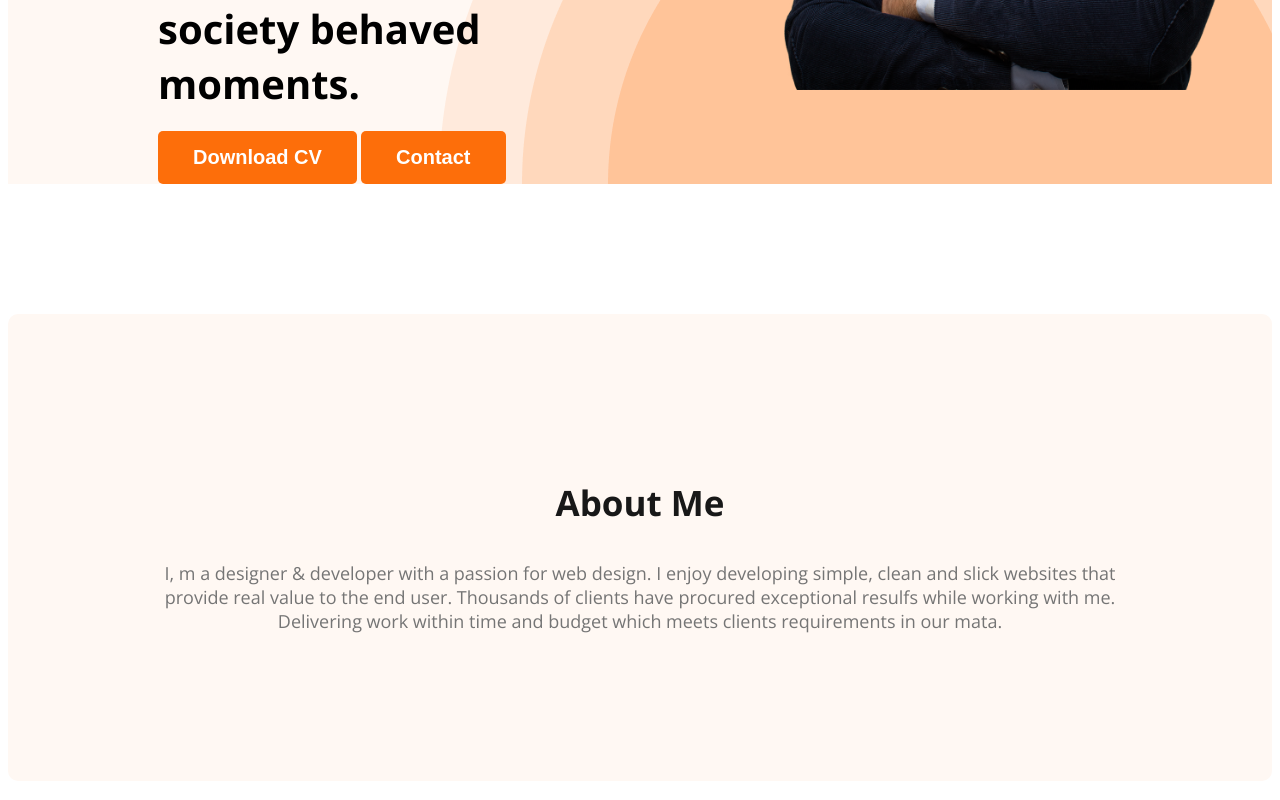
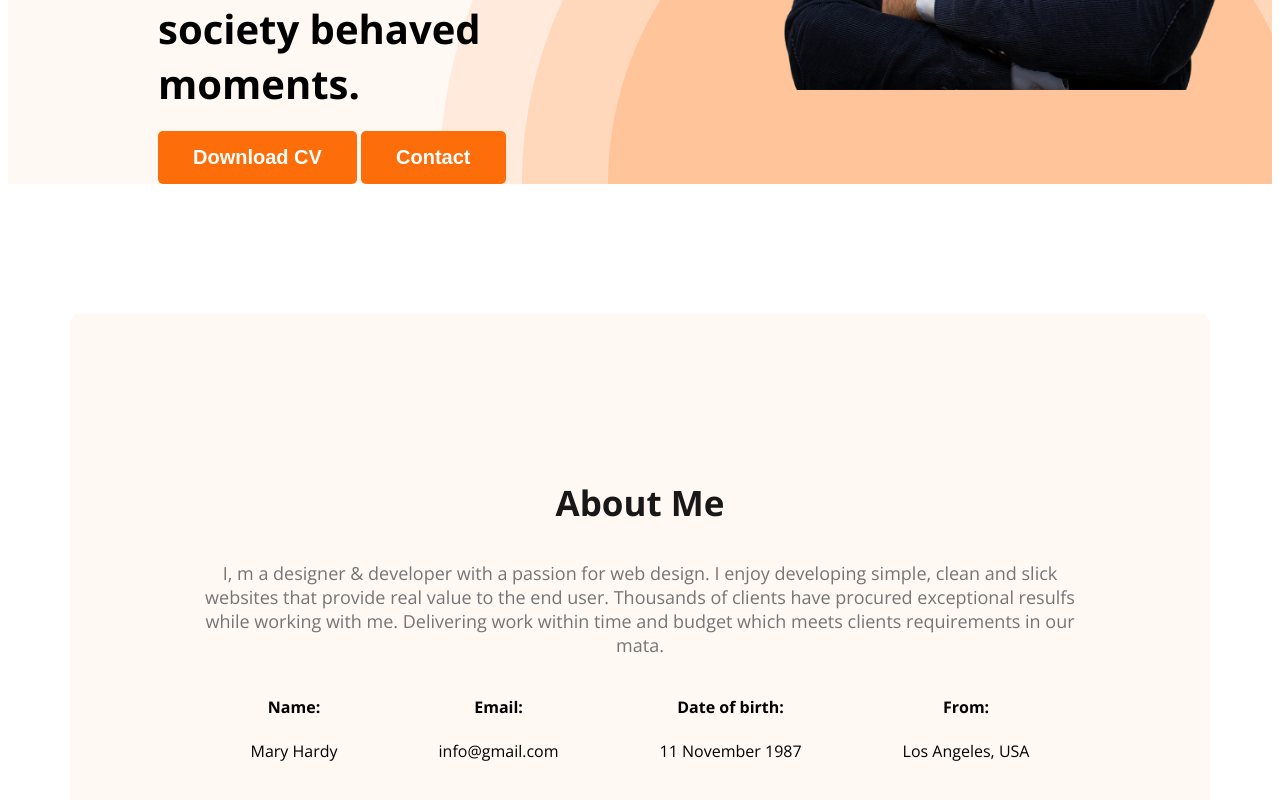
Before and after one commit to Sultan-5591/my-web-portfolio, a plain HTML site: page index.html in a window 1280 px wide. Shown: the part 771-1571 px from the top of the page. Drawn offline with nearby package versions, Linux system fonts and the light colour scheme.

Commit message:
added about information

```diff
--- a/index.html
+++ b/index.html
@@ -38,6 +38,26 @@
             <p class="section-description">
                 I, m a designer & developer with a passion for web design. I enjoy developing simple, clean and slick websites that provide real value to the end user. Thousands of clients have procured exceptional resulfs while working with me. Delivering work within time and budget which meets clients requirements in our mata.
             </p>
+            <div class="about-info-container">
+                <div class="about-info">
+                    <h4 class="info-title">Name:
+                        </h4>
+                    <p class="info-description">Mary Hardy</p>
+                </div>
+                <div class="about-info">
+                    <h4 class="info-title">Email:</h4>
+                    <p class="info-description">info@gmail.com</p>
+                </div>
+                <div class="about-info">
+                    <h4 class="info-title">Date of birth:</h4>
+                    <p class="info-description">11 November 1987</p>
+                </div>
+                <div class="about-info">
+                    <h4 class="info-title">From:</h4>
+                    <p class="info-description">Los Angeles, USA</p>
+                </div>
+
+            </div>
 
         </section>
 
--- a/styles/portfolio.css
+++ b/styles/portfolio.css
@@ -26,6 +26,7 @@ body{
     text-align: center;
     font-size: 18px;
 }
+
 
 /* nav related styles */
 nav{
@@ -89,6 +90,10 @@ nav a{
     margin-bottom: 20px;
 }
 /* main section styles */
+main{
+    max-width: 1140px;
+    margin: 0 auto;
+}
 
 
 /* about section styles */
@@ -98,3 +103,10 @@ nav a{
     background:#FFF8F3;
     margin: 130px 0px;
 }
+.about-info-container{
+    display: flex;
+    justify-content: space-around;
+}
+.about-info{
+    text-align: center;
+}
```
